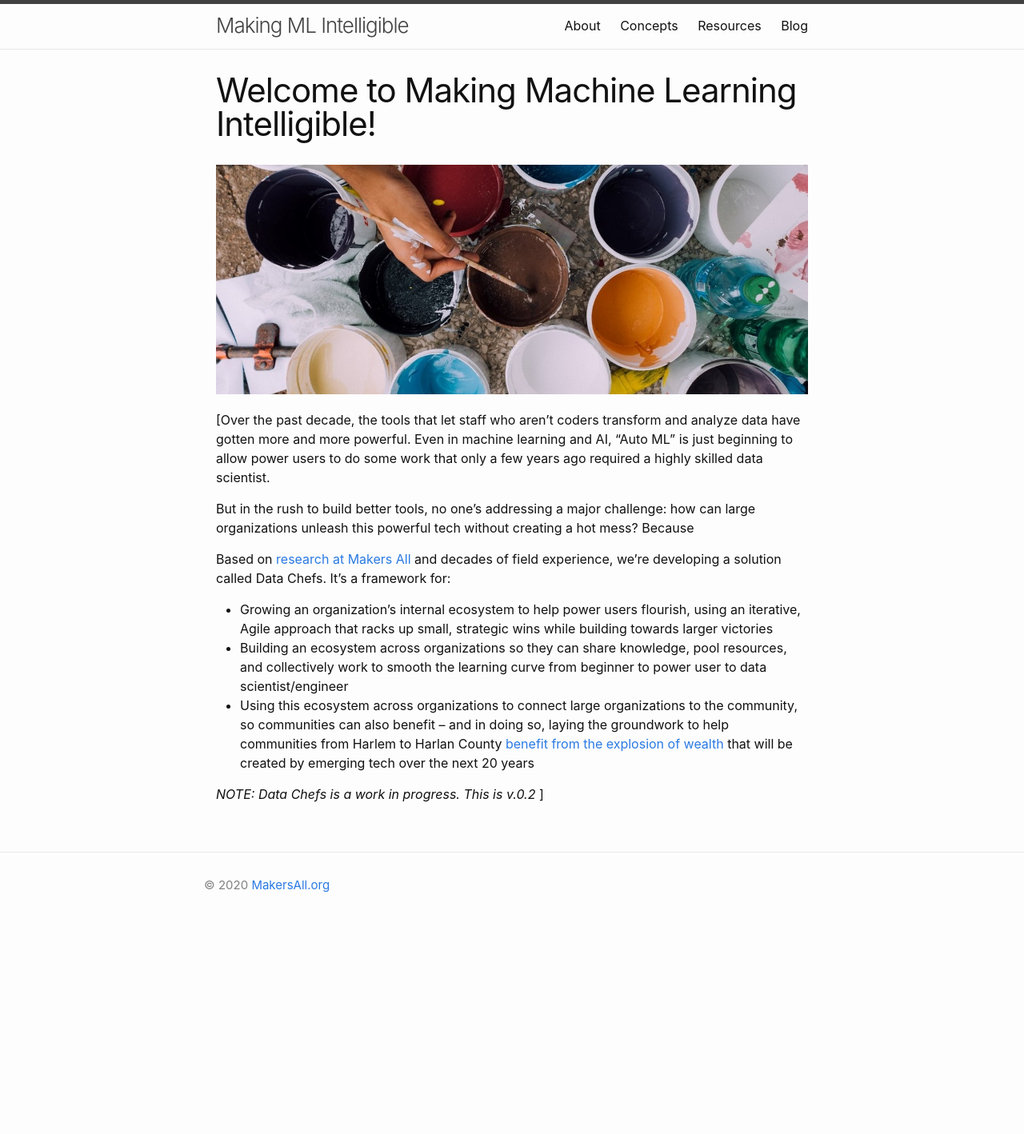
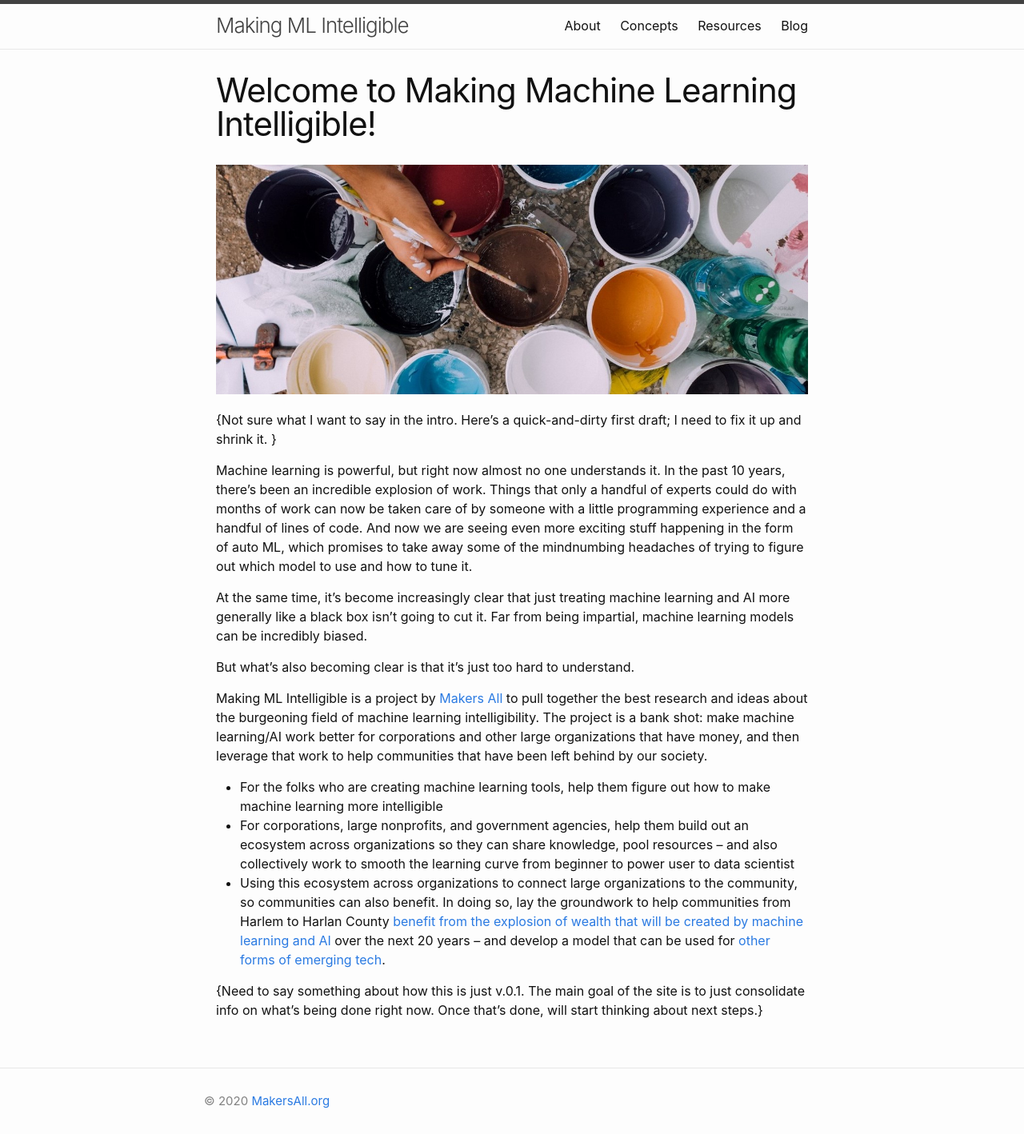
Before and after one commit to makersall/make-ml-intelligible, a Jekyll site: the page built from index.md, in a window 1280 px wide. Shown: the whole page at 80% size. Built offline with Jekyll 4.4.1, drawn with Linux system fonts in a browser that asks for light colours; before the commit the page ends 1148 px from its top, so only the background shows below that.

Commit message:
Update main pages, index

```diff
--- a/index.md
+++ b/index.md
@@ -2,23 +2,19 @@
 title: Welcome to Making Machine Learning Intelligible!
 layout: content
 image: hand-paid-cans-36464-pxh2.jpg
-# image: toy-dinosaurs-1451431-pxh.jpg
-# image: chalk-many-818111-pxh.jpg
-# image: water-paints-1057934-pxh.jpg
-# image: cupcakes-reflection.jpg
-# image: boat-cooking.jpg
-# image: pretty-tools-1449015-pxh.jpg
 ---
+{Not sure what I want to say in the intro. Here's a quick-and-dirty first draft; I need to fix it up and shrink it. }
 
-[Over the past decade, the tools that let staff who aren't coders transform and analyze data have gotten more and more powerful. Even in machine learning and AI, "Auto ML" is just beginning to allow power users to do some work that only a few years ago required a highly skilled data scientist.
+Machine learning is powerful, but right now almost no one understands it. In the past 10 years, there's been an incredible explosion of work. Things that only a handful of experts could do with months of work can now be taken care of by someone with a little programming experience and a handful of lines of code. And now we are seeing even more exciting stuff happening in the form of auto ML, which promises to take away some of the mindnumbing headaches of trying to figure out which model to use and how to tune it.
 
-But in the rush to build better tools, no one's addressing a major challenge: how can large organizations unleash this powerful tech without creating a hot mess? Because
+At the same time, it's become increasingly clear that just treating machine learning and AI more generally like a black box isn't going to cut it. Far from being impartial, machine learning models can be incredibly biased.
 
-Based on [research at Makers All](https://toolkit.makersall.org) and decades of field experience, we're developing a solution called Data Chefs. It’s a framework for:
+But what's also becoming clear is that it's just too hard to understand.
 
-- Growing an organization's internal ecosystem to help power users flourish, using an iterative, Agile approach that racks up small, strategic wins while building towards larger victories
-- Building an ecosystem across organizations so they can share knowledge, pool resources, and collectively work to smooth the learning curve from beginner to power user to data scientist/engineer
-- Using this ecosystem across organizations to connect large organizations to the community, so communities can also benefit -- and in doing so, laying the groundwork to help communities from Harlem to Harlan County [benefit from the explosion of wealth](https://toolkit.makersall.org) that will be created by emerging tech over the next 20 years
+Making ML Intelligible is a project by [Makers All](https://makersall.org) to pull together the best research and ideas about the burgeoning field of machine learning intelligibility. The project is a bank shot: make machine learning/AI work better for corporations and other large organizations that have money, and then leverage that work to help communities that have been left behind by our society.
 
+- For the folks who are creating machine learning tools, help them figure out how to make machine learning more intelligible
+- For corporations, large nonprofits, and government agencies, help them build out an ecosystem across organizations so they can share knowledge, pool resources --  and also collectively work to smooth the learning curve from beginner to power user to data scientist
+- Using this ecosystem across organizations to connect large organizations to the community, so communities can also benefit. In doing so, lay the groundwork to help communities from Harlem to Harlan County [benefit from the explosion of wealth that will be created by machine learning and AI](https://toolkit.makersall.org)  over the next 20 years -- and develop a model that can be used for [other forms of emerging tech](https://toolkit.makersall.org/pages/70-civic/40-et-economy.html).
 
-_NOTE: Data Chefs is a work in progress. This is v.0.2_ ]
+{Need to say something about how this is just v.0.1. The main goal of the site is to just consolidate info on what's being done right now. Once that's done, will start thinking about next steps.}
```
Also changed, not shown: _posts/2019-10-10-welcome.md (deleted, +0 -26 lines), _posts/2020-01-23-welcome.md (added, +7 -0 lines), pages/about.md (+21 -10 lines), pages/blog.md (+3 -2 lines), pages/concepts.md (added, +6 -0 lines), pages/resources.md (added, +6 -0 lines), potential-page-images.txt (added, +11 -0 lines).
